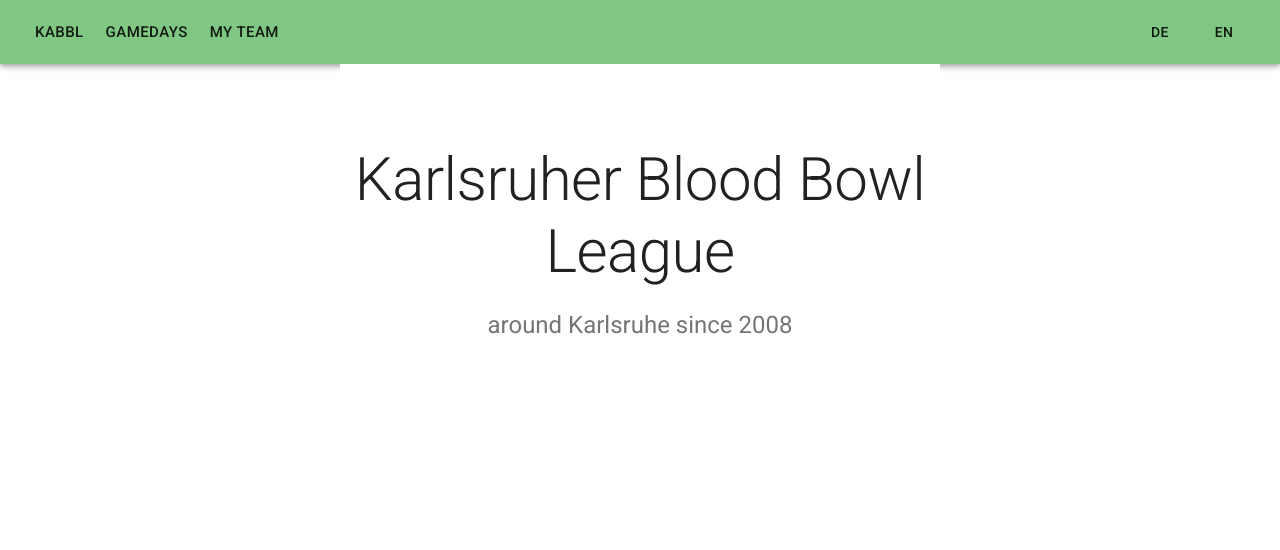
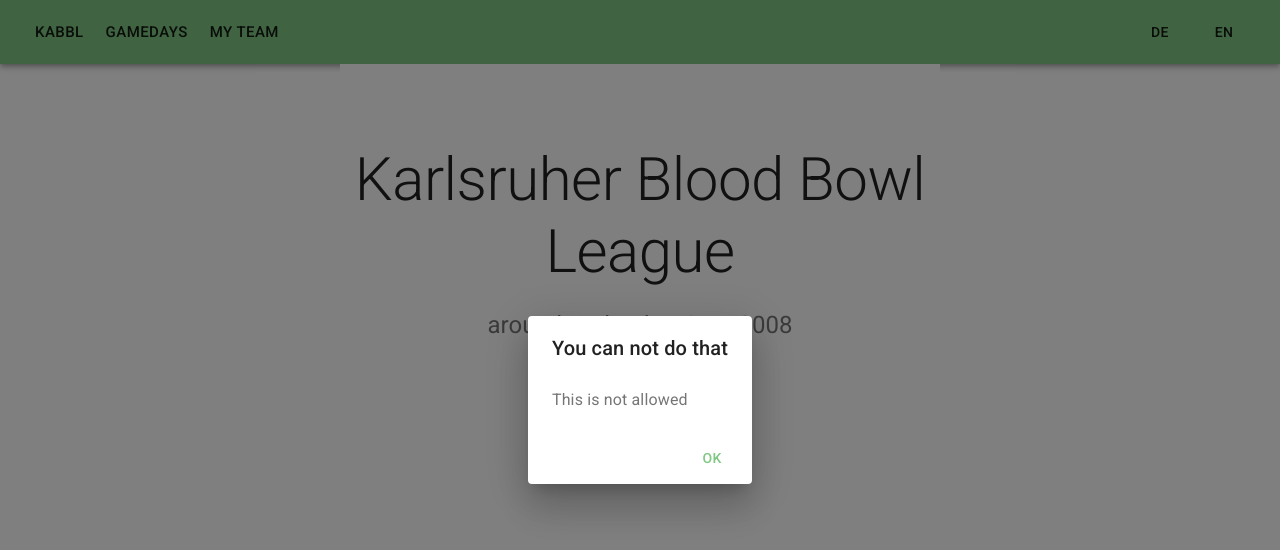
Before and after one commit to modmoto/blood-bowl-league-ui, a React (Create React App) app: page / in a window 1280 px wide. Shown: the top 550 px of the page. Built offline with nearby package versions, Linux system fonts and the light colour scheme; no server answers.

Commit message:
added general error dialog

```diff
--- a/src/AppContent.js
+++ b/src/AppContent.js
@@ -11,11 +11,14 @@ import Container from "@material-ui/core/Container";
 import {connect, useDispatch} from 'react-redux'
 import i18n from "i18next";
 import TeamManagementPage from "./TeamManagementPage/TeamManagementPage";
+import GeneralErrorDialog from "./GeneralErrorDialog";
 
 function AppContent(props) {
     const { errorOccured, result } = props;
     const dispatch = useDispatch();
     const { t } = useTranslation();
+
+    const [errorDialogIsOpen, setErrorDialogIsOpen] = React.useState(false);
 
     useEffect(() => {
         dispatch({type: 'FETCH_TEAM_REQUESTED', payload: { teamId: '406d35ee-421a-4d45-9f34-1834d5acd215' }})
@@ -31,14 +34,26 @@ function AppContent(props) {
 
     const changeLanguage = (lng) => {
         i18n.changeLanguage(lng);
+    };
+
+    if (errorOccured && !errorDialogIsOpen) {
+        setErrorDialogIsOpen(true);
     }
 
-    if (errorOccured) {
-        alert(result.type)
-    }
+    const handleCloseErrorDialog = () => {
+        console.log('clicked close');
+        setErrorDialogIsOpen(false);
+    };
 
     return(
         <>
+            <GeneralErrorDialog
+                title={t("globalErrorDialog.Title")}
+                text={t("globalErrorDialog.Text")}
+                buttonText={t("globalErrorDialog.ButtonText")}
+                result={result}
+                open={errorDialogIsOpen}
+                handleClose={handleCloseErrorDialog}/>
             <AppBar position="static">
                 <Toolbar>
                     <ToolbarButton to={'/'}>KABBL</ToolbarButton>
--- /dev/null
+++ b/src/GeneralErrorDialog.js
@@ -0,0 +1,32 @@
+import React from 'react';
+import Button from '@material-ui/core/Button';
+import Dialog from '@material-ui/core/Dialog';
+import DialogActions from '@material-ui/core/DialogActions';
+import DialogContent from '@material-ui/core/DialogContent';
+import DialogContentText from '@material-ui/core/DialogContentText';
+import DialogTitle from '@material-ui/core/DialogTitle';
+
+export default function GeneralErrorDialog(props) {
+    const { open, handleClose, title, text, buttonText } = props;
+
+    return (
+        <Dialog
+            open={open}
+            onClose={handleClose}
+            aria-labelledby="alert-dialog-title"
+            aria-describedby="alert-dialog-description"
+        >
+            <DialogTitle id="alert-dialog-title">{title}</DialogTitle>
+            <DialogContent>
+                <DialogContentText id="alert-dialog-description">
+                    {text}
+                </DialogContentText>
+            </DialogContent>
+            <DialogActions>
+                <Button onClick={handleClose} color="primary">
+                    {buttonText}
+                </Button>
+            </DialogActions>
+        </Dialog>
+    );
+}
--- a/src/i18nResources/de.js
+++ b/src/i18nResources/de.js
@@ -3,6 +3,12 @@ const de = {
         appContent: {
             "MyTeam": "Mein Team",
             "GameDays": "Spieltage",
+        },
+
+        globalErrorDialog: {
+            "Title": "Das kannst du nicht tun",
+            "Text": "Das ist nicht erlaubt",
+            "ButtonText": "Ok",
         },
 
         homePage: {
--- a/src/i18nResources/en.js
+++ b/src/i18nResources/en.js
@@ -3,6 +3,12 @@ const en = {
         appContent: {
             "MyTeam": "My Team",
             "GameDays": "Gamedays",
+        },
+
+        globalErrorDialog: {
+            "Title": "You can not do that",
+            "Text": "This is not allowed",
+            "ButtonText": "Ok",
         },
 
         homePage: {
```
